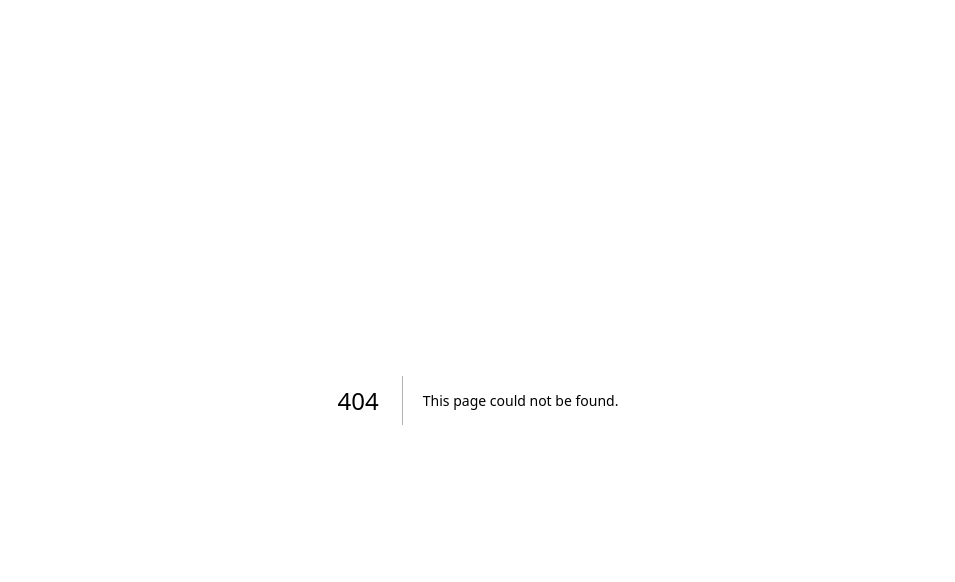
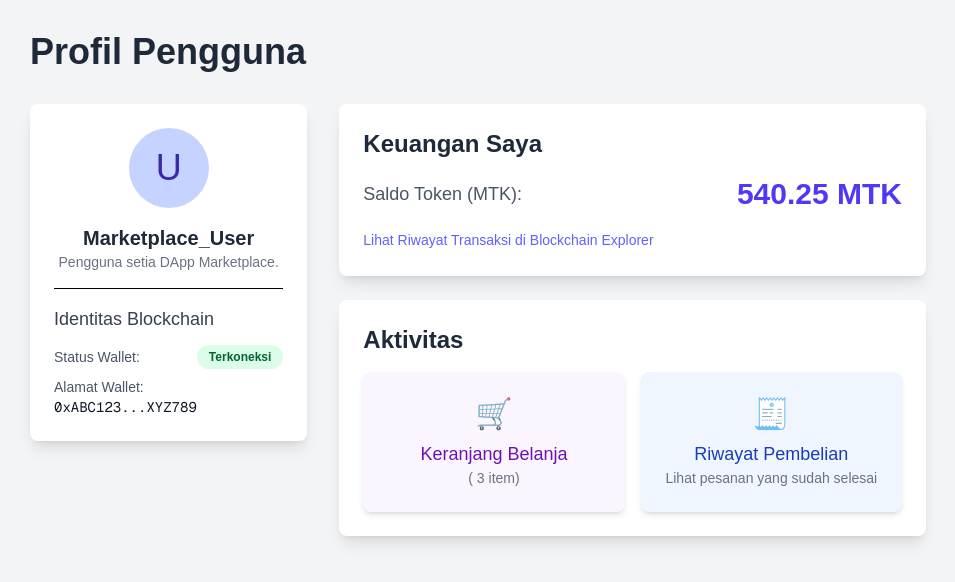
Before and after one commit to difhaels/dexx-fe, a Next.js app: page /user in a window 1280 px wide. Before the commit this address had no page. Shown: the top 582 px of the page, without its empty margins (162-1117 px from the left). Built offline with nearby package versions, Linux system fonts and the light colour scheme.

Commit message:
user profile

```diff
--- /dev/null
+++ b/src/app/user/page.js
@@ -0,0 +1,163 @@
+"use client";
+import { useState } from "react";
+import Head from "next/head";
+import Link from "next/link";
+// Importasi icon (misalnya menggunakan react-icons jika sudah terinstal)
+// import { FaWallet, FaShoppingCart, FaHistory, FaUserCircle } from 'react-icons/fa';
+
+export default function UserProfile() {
+  // Dummy State untuk simulasi data pengguna
+  const [isWalletConnected, setIsWalletConnected] = useState(true);
+  const [walletAddress, setWalletAddress] = useState("0xABC123...XYZ789");
+  const [username, setUsername] = useState("Marketplace_User");
+  const [nativeTokenBalance, setNativeTokenBalance] = useState("540.25");
+  const [profileBio, setProfileBio] = useState(
+    "Pengguna setia DApp Marketplace."
+  );
+
+  // Fungsi Dummy untuk koneksi/diskoneksi dompet
+  const handleConnectWallet = () => {
+    setIsWalletConnected(true);
+    setWalletAddress("0xABC123...XYZ789");
+    alert("Dompet berhasil terhubung!");
+  };
+
+  return (
+    <div className="min-h-screen bg-gray-100 p-8">
+      <Head>
+        <title>Profil Pengguna | Marketplace</title>
+      </Head>
+
+      <div className="mx-auto max-w-4xl">
+        <h1 className="mb-8 text-4xl font-bold text-gray-800">
+          Profil Pengguna
+        </h1>
+
+        <div className="grid grid-cols-1 gap-8 md:grid-cols-3">
+          {/* Kolom Kiri: Informasi Dasar & Wallet */}
+          <div className="md:col-span-1">
+            <div className="rounded-lg bg-white p-6 shadow-lg">
+              {/* Foto Profil */}
+              <div className="mb-4 flex flex-col items-center">
+                {/* <FaUserCircle className="h-20 w-20 text-gray-400" /> */}
+                <div className="h-20 w-20 rounded-full bg-indigo-200 flex items-center justify-center text-4xl text-indigo-800">
+                  U
+                </div>
+                <h2 className="mt-4 text-xl font-semibold text-gray-800">
+                  {username}
+                </h2>
+                <p className="text-sm text-gray-500">{profileBio}</p>
+              </div>
+
+              <hr className="my-4" />
+
+              {/* Status Wallet */}
+              <h3 className="mb-3 text-lg font-medium text-gray-700">
+                Identitas Blockchain
+              </h3>
+              <div className="space-y-2">
+                <div className="flex items-center justify-between">
+                  <span className="text-sm font-medium text-gray-600">
+                    Status Wallet:
+                  </span>
+                  <span
+                    className={`rounded-full px-3 py-1 text-xs font-semibold ${
+                      isWalletConnected
+                        ? "bg-green-100 text-green-800"
+                        : "bg-red-100 text-red-800"
+                    }`}
+                  >
+                    {isWalletConnected ? "Terkoneksi" : "Belum Terkoneksi"}
+                  </span>
+                </div>
+
+                <div className="text-sm break-words">
+                  <span className="block text-gray-600 font-medium">
+                    Alamat Wallet:
+                  </span>
+                  <span className="text-gray-900 font-mono">
+                    {isWalletConnected ? walletAddress : "N/A"}
+                  </span>
+                </div>
+
+                {!isWalletConnected && (
+                  <button
+                    onClick={handleConnectWallet}
+                    className="mt-2 w-full rounded-md bg-indigo-500 py-1.5 text-sm text-white hover:bg-indigo-600"
+                  >
+                    Hubungkan Dompet
+                  </button>
+                )}
+              </div>
+            </div>
+          </div>
+
+          {/* Kolom Kanan: Detail Keuangan & Aktivitas */}
+          <div className="md:col-span-2">
+            {/* Bagian Keuangan */}
+            <div className="mb-6 rounded-lg bg-white p-6 shadow-lg">
+              <h3 className="mb-4 text-2xl font-semibold text-gray-800">
+                Keuangan Saya
+              </h3>
+              <div className="flex items-center justify-between">
+                <span className="text-lg text-gray-600">
+                  Saldo Token (MTK):
+                </span>
+                <span className="text-3xl font-bold text-indigo-600">
+                  {nativeTokenBalance} MTK
+                </span>
+              </div>
+              <div className="mt-4">
+                {/* Tautan ke Blockchain Explorer */}
+                <span
+                  href={`https://explorer.example.com/address/${walletAddress}`}
+                  target="_blank"
+                  rel="noopener noreferrer"
+                  className="text-sm text-indigo-500 hover:text-indigo-700 hover:underline"
+                >
+                  Lihat Riwayat Transaksi di Blockchain Explorer
+                </span>
+              </div>
+            </div>
+
+            {/* Bagian Aktivitas Marketplace */}
+            <div className="rounded-lg bg-white p-6 shadow-lg">
+              <h3 className="mb-4 text-2xl font-semibold text-gray-800">
+                Aktivitas
+              </h3>
+              <div className="grid grid-cols-2 gap-4">
+                {/* Fitur Keranjang Belanja (No. 7) */}
+                <Link href="/cart">
+                  <span className="flex flex-col items-center justify-center rounded-lg bg-purple-50 p-6 text-center shadow-md transition duration-300 hover:bg-purple-100 hover:shadow-lg">
+                    {/* <FaShoppingCart className="h-8 w-8 text-purple-600" /> */}
+                    <span className="text-3xl">🛒</span>
+                    <span className="mt-2 text-lg font-medium text-purple-800">
+                      Keranjang Belanja
+                    </span>
+                    <span className="text-sm text-gray-500">
+                      ({/* Hitungan item dari state */} 3 item)
+                    </span>
+                  </span>
+                </Link>
+
+                {/* Fitur Riwayat Pembelian Saya (No. 8) */}
+                <Link href="/history">
+                  <span className="flex flex-col items-center justify-center rounded-lg bg-blue-50 p-6 text-center shadow-md transition duration-300 hover:bg-blue-100 hover:shadow-lg">
+                    {/* <FaHistory className="h-8 w-8 text-blue-600" /> */}
+                    <span className="text-3xl">🧾</span>
+                    <span className="mt-2 text-lg font-medium text-blue-800">
+                      Riwayat Pembelian
+                    </span>
+                    <span className="text-sm text-gray-500">
+                      Lihat pesanan yang sudah selesai
+                    </span>
+                  </span>
+                </Link>
+              </div>
+            </div>
+          </div>
+        </div>
+      </div>
+    </div>
+  );
+}
```
